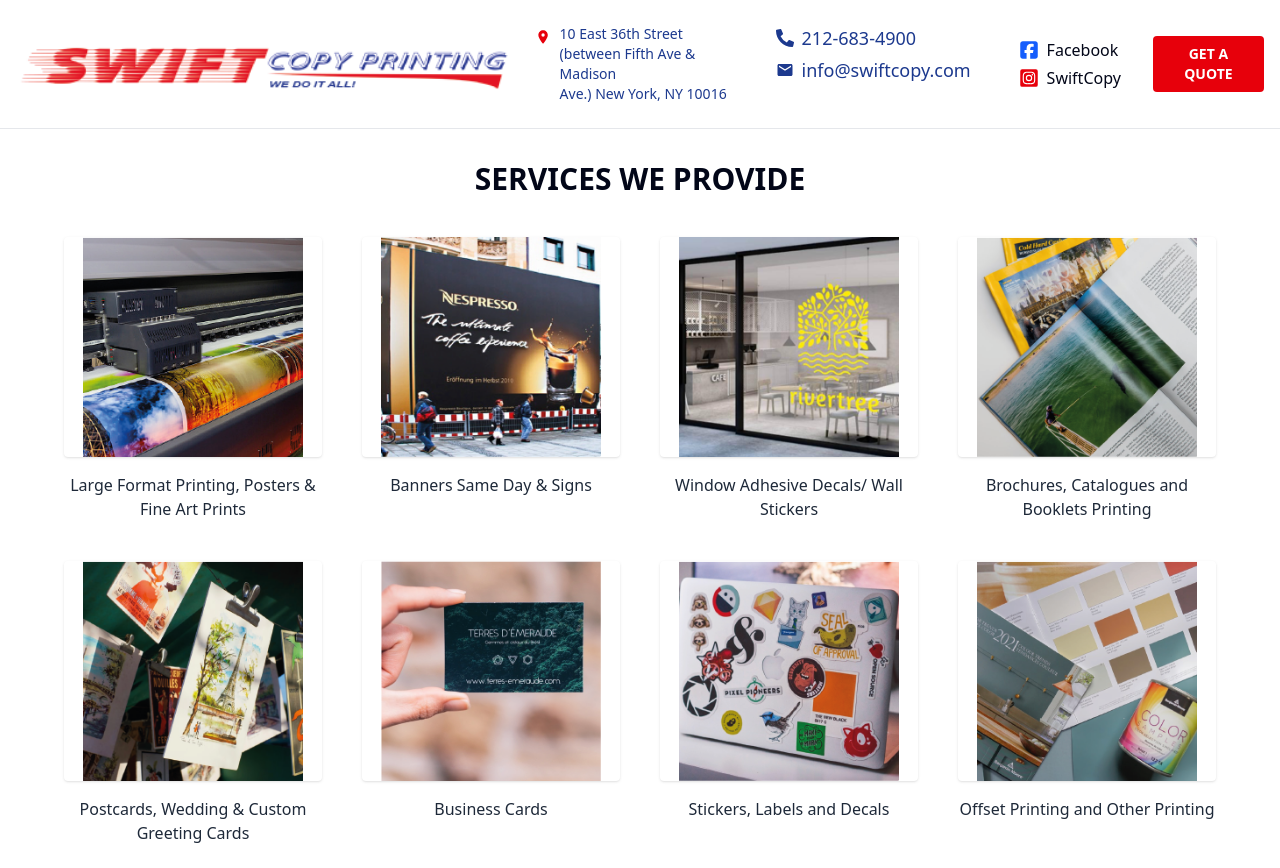
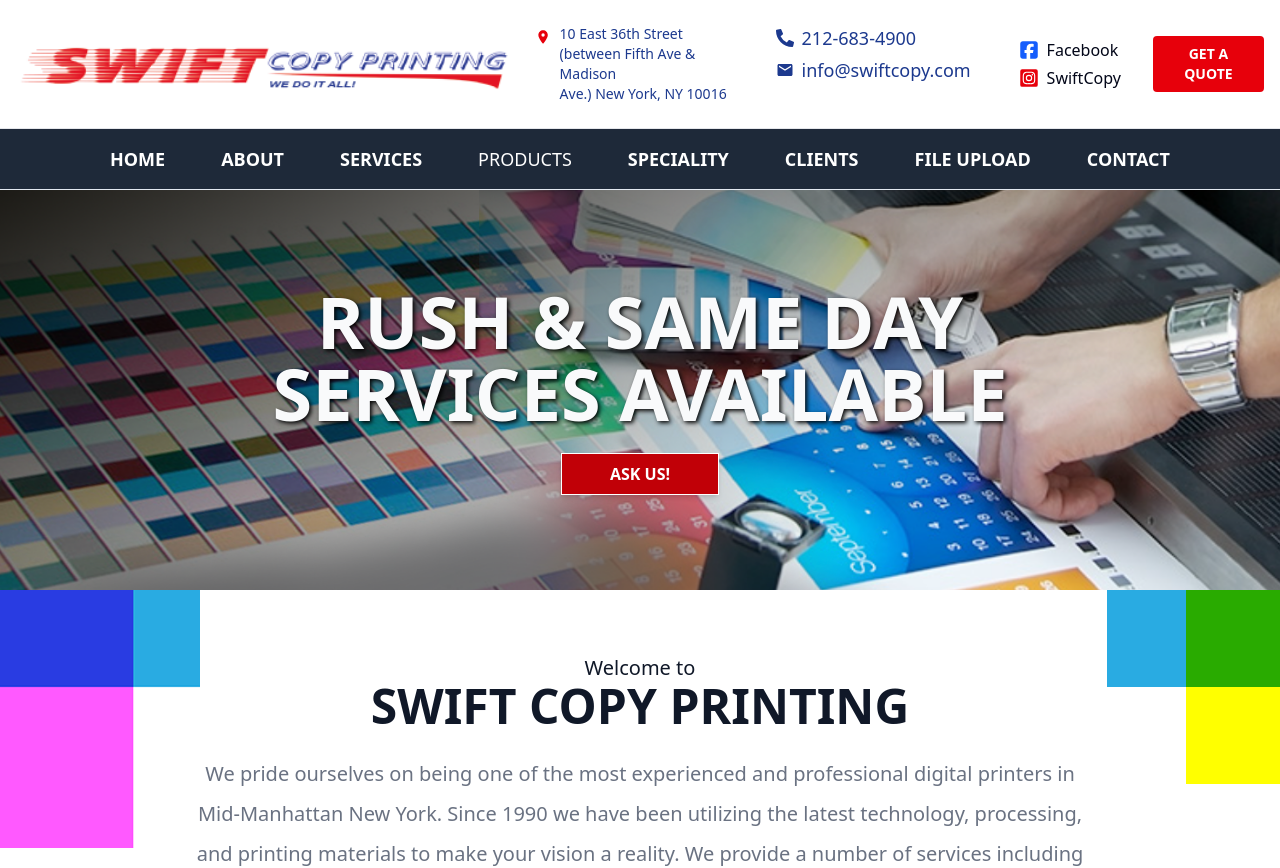
Before and after one commit to ibrahimAbrar7/swift-copy-printing, a Next.js app: page / in a window 1280 px wide. Shown: the top 868 px of the page. Built offline with nearby package versions, Linux system fonts and the light colour scheme.

Commit message:
Update HeaderTwo.tsx

```diff
--- a/src/app/components/HeaderTwo.tsx
+++ b/src/app/components/HeaderTwo.tsx
@@ -1,85 +1,177 @@
-import React from "react";
-import Image from "next/image";
+"use client";
+import Link from "next/link";
+import React, { useState } from "react";
 
-const services = [
-  {
-    title: "Large Format Printing, Posters & Fine Art Prints",
-    image: "/one.png",
-  },
-  {
-    title: "Banners Same Day & Signs",
-    image: "/two.png",
-  },
-  {
-    title: "Window Adhesive Decals/ Wall Stickers",
-    image: "/three.png",
-  },
-  {
-    title: "Brochures, Catalogues and Booklets Printing",
-    image: "/four.png",
-  },
-  {
-    title: "Postcards, Wedding & Custom Greeting Cards",
-    image: "/five.png",
-  },
-  {
-    title: "Business Cards",
-    image: "/six.png",
-  },
-  {
-    title: "Stickers, Labels and Decals",
-    image: "/seven.png",
-  },
-  {
-    title: "Offset Printing and Other Printing",
-    image: "/eight.png",
-  },
-  {
-    title: "Custom Packaging Solutions",
-    image: "/nine.png",
-  },
-  {
-    title: "Photo Printing & Restoration",
-    image: "/ten.png",
-  },
-  {
-    title: "Promotional Products",
-    image: "/eleven.png",
-  },
-  {
-    title: "Promotional Products",
-    image: "/twe.png",
-  },
-];
+const HeaderTwo: React.FC = () => {
+  const [isMobileMenuOpen, setIsMobileMenuOpen] = useState(false);
 
-const Service = () => {
+  const toggleMenu = () => setIsMobileMenuOpen(!isMobileMenuOpen);
+
   return (
-    <section className="pb-16 pt-8 px-4 md:px-8 bg-white">
-      <div className="max-w-6xl mx-auto text-center">
-        <h2 className="text-2xl md:text-3xl font-bold mb-10">
-          SERVICES WE PROVIDE
-        </h2>
+    <header className="bg-gray-800 p-4 sticky top-0 z-50 border-b-1">
+      <nav>
+        <div className="hidden lg:flex justify-center space-x-6">
+          <ul className="flex">
+            <li>
+              <Link
+                href="/"
+                className="text-white text-lg font-semibold uppercase hover:text-red-400 py-4 px-5 xl:px-7"
+              >
+                Home
+              </Link>
+            </li>
+            <li>
+              <Link
+                href="/about"
+                className="text-white text-lg font-semibold uppercase hover:text-red-400 py-4 px-5 xl:px-7"
+              >
+                About
+              </Link>
+            </li>{" "}
+            <li>
+              <Link
+                href="/services"
+                className="text-white text-lg font-semibold uppercase hover:text-red-400 py-4 px-5 xl:px-7"
+              >
+                Services
+              </Link>
+            </li>
+            <li>
+              <Link
+                href="/products"
+                className="text-white text-lg font-medium uppercase hover:text-red-400 py-4 px-5 xl:px-7"
+              >
+                Products
+              </Link>
+            </li>
+            <li>
+              <Link
+                href="/speciality"
+                className="text-white text-lg font-semibold uppercase hover:text-red-400 py-4 px-5 xl:px-7"
+              >
+                Speciality
+              </Link>
+            </li>
+            <li>
+              <Link
+                href="/clients"
+                className="text-white text-lg font-semibold uppercase hover:text-red-400 py-4 px-5 xl:px-7"
+              >
+                Clients
+              </Link>
+            </li>{" "}
+            {/* Adjusted font size */}
+            <li>
+              <Link
+                href="/file-upload"
+                className="text-white text-lg font-semibold uppercase hover:text-red-400 py-4 px-5 xl:px-7"
+              >
+                File Upload
+              </Link>
+            </li>
+            <li>
+              <Link
+                href="/contact"
+                className="text-white text-lg font-semibold uppercase hover:text-red-400 py-4 px-5 xl:px-7"
+              >
+                Contact
+              </Link>
+            </li>
+          </ul>
+        </div>
 
-        <div className="grid grid-cols-1 sm:grid-cols-2 md:grid-cols-3 lg:grid-cols-4 gap-10">
-          {services.map((service, index) => (
-            <div key={index} className="flex flex-col items-center text-center">
-              <div className="w-full h-[220px] relative">
-                <Image
-                  src={service.image}
-                  alt={service.title}
-                  layout="fill"
-                  className="rounded shadow object-contain" // Changed to 'object-contain'
-                />
-              </div>
-              <p className="mt-4 text-md font-medium text-gray-800">
-                {service.title}
-              </p>
-            </div>
-          ))}
+        <div className="lg:hidden flex justify-center items-center">
+          <button
+            onClick={toggleMenu}
+            className="text-white text-2xl focus:outline-none"
+          >
+            {isMobileMenuOpen ? "×" : "☰"}
+          </button>
         </div>
-      </div>
-    </section>
+
+        <ul
+          className={`lg:hidden fixed inset-0 bg-gray-800 z-[9999] flex flex-col items-center justify-center transition-transform duration-500 ease-in-out ${
+            isMobileMenuOpen
+              ? "translate-y-0 opacity-100"
+              : "-translate-y-full opacity-0 pointer-events-none"
+          }`}
+        >
+          {/* Close Button */}
+          <button
+            onClick={toggleMenu}
+            className="absolute top-20 right-20 text-white text-3xl font-bold"
+            aria-label="Close Menu"
+          >
+            ×
+          </button>
+          <li>
+            <Link
+              href="/"
+              className="text-white text-xl font-semibold uppercase hover:text-red-400 py-2"
+            >
+              Home
+            </Link>
+          </li>
+          <li>
+            <Link
+              href="/about"
+              className="text-white text-xl font-semibold uppercase hover:text-red-400 py-2"
+            >
+              About
+            </Link>
+          </li>
+          <li>
+            <Link
+              href="/services"
+              className="text-white text-xl font-semibold uppercase hover:text-red-400 py-2"
+            >
+              Services
+            </Link>
+          </li>
+          <li>
+            <Link
+              href="/products"
+              className="text-white text-xl font-semibold uppercase hover:text-red-400 py-2"
+            >
+              Products
+            </Link>
+          </li>
+          <li>
+            <Link
+              href="/speciality"
+              className="text-white text-xl font-semibold uppercase hover:text-red-400 py-2"
+            >
+              Speciality
+            </Link>
+          </li>
+          <li>
+            <Link
+              href="/clients"
+              className="text-white text-xl font-semibold uppercase hover:text-red-400 py-2"
+            >
+              Clients
+            </Link>
+          </li>
+          <li>
+            <Link
+              href="/file-upload"
+              className="text-white text-xl font-semibold uppercase hover:text-red-400 py-2"
+            >
+              File Upload
+            </Link>
+          </li>
+          <li>
+            <Link
+              href="/contact"
+              className="text-white text-xl font-semibold uppercase hover:text-red-400 py-2"
+            >
+              Contact
+            </Link>
+          </li>
+        </ul>
+      </nav>
+    </header>
   );
 };
 
-export default Service;
+export default HeaderTwo;
```
